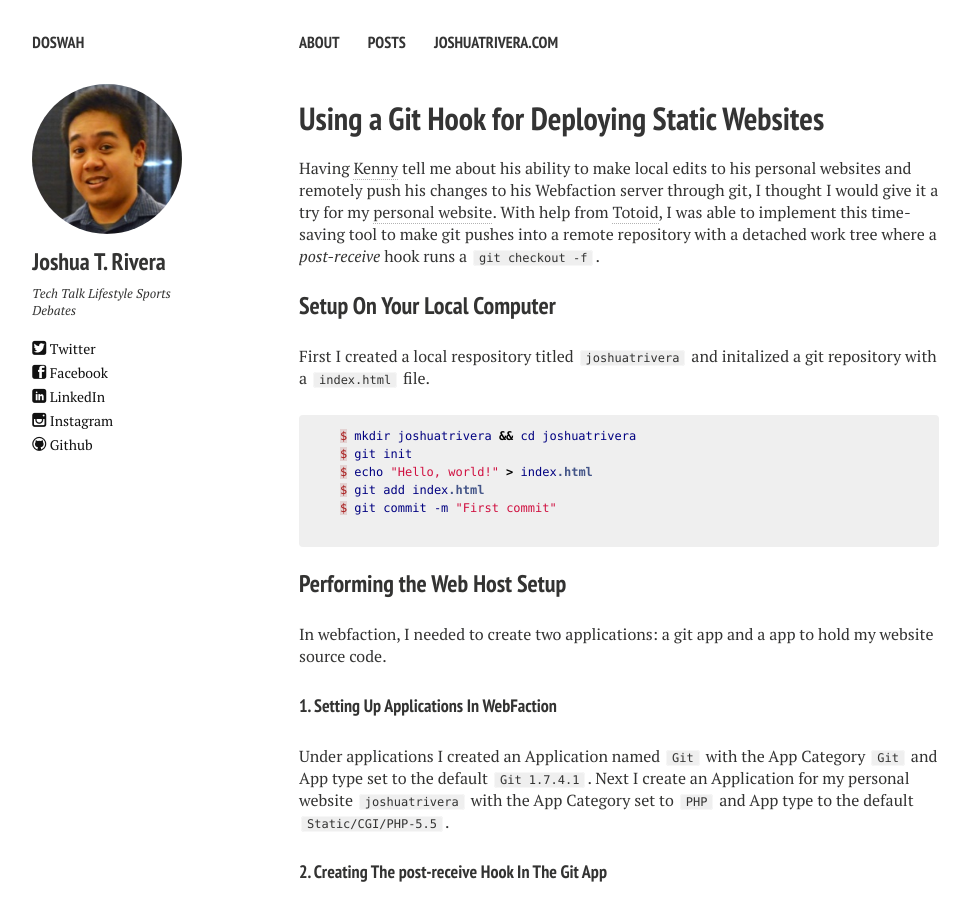
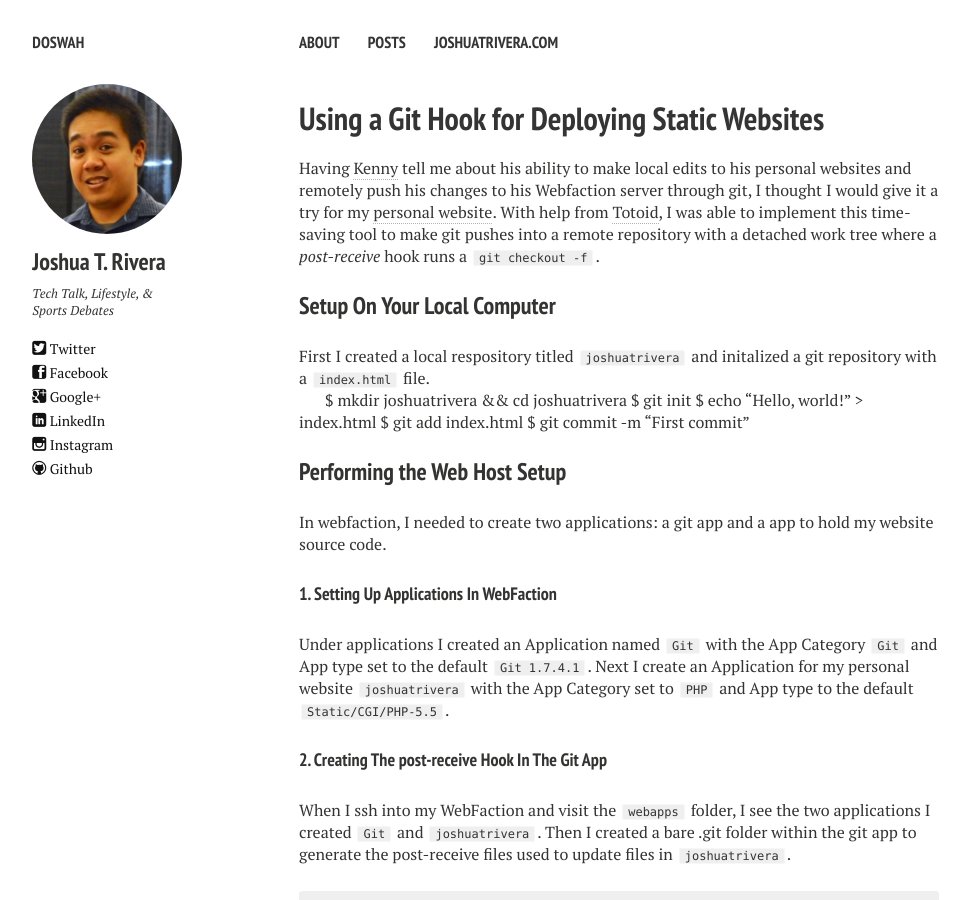
Before and after one commit to alexpolonsky/doswah.com, a Jekyll site: the page built from _posts/2014-05-09-git-hook-static-websites.md, in a window 1280 px wide and 900 px high. Shown: the whole window, without its empty margins (21-991 px from the left). Built offline with Jekyll 4.4.1, drawn with Linux system fonts in a browser that asks for light colours; nearby versions of some CDN libraries; some of the changed text lies outside the part shown.

Commit message:
Attempt to add Google Authorship

```diff
--- a/_config.yml
+++ b/_config.yml
@@ -8,7 +8,7 @@
 owner:
   name:           Joshua T. Rivera
   avatar:         bio-photo.jpg
-  bio:            "Tech Talk\nLifestyle\nSports Debates"
+  bio:            "Tech Talk, Lifestyle, & Sports Debates"
   email:          doswah@gmail.com
   # Social networking links are used in author-bio sidebar. Update and remove as you like.
   twitter: doswah
@@ -24,7 +24,7 @@
   steam:
   dribbble:
   # For Google Authorship https://plus.google.com/authorship
-  google_plus:
+  google_plus: 114578016273192306559
 
 # Analytics and webmaster tools stuff goes here
 google_analytics: UA-51460545-1
--- a/_includes/_author-bio.html
+++ b/_includes/_author-bio.html
@@ -9,7 +9,7 @@
 <p>{{ site.owner.bio }}</p>
 {% if site.owner.twitter %}<a href="http://twitter.com/{{ site.owner.twitter }}" class="author-social" target="_blank"><i class="icon-twitter"></i> Twitter</a>{% endif %}
 {% if site.owner.facebook %}<a href="http://facebook.com/{{ site.owner.facebook }}" class="author-social" target="_blank"><i class="icon-facebook"></i> Facebook</a>{% endif %}
-{% if site.owner.google_plus %}<a href="http://plus.google.com/+{{ site.owner.google_plus }}" class="author-social" target="_blank"><i class="icon-google-plus"></i> Google+</a>{% endif %}
+{% if site.owner.google_plus %}<a href="https://plus.google.com/{{ site.owner.google_plus }}?rel-author" class="author-social" target="_blank"><i class="icon-google-plus"></i> Google+</a>{% endif %}
 {% if site.owner.linkedin %}<a href="http://linkedin.com/pub/{{ site.owner.linkedin }}" class="author-social" target="_blank"><i class="icon-linkedin"></i> LinkedIn</a>{% endif %}
 {% if site.owner.instagram %}<a href="http://instagram.com/{{ site.owner.instagram }}" class="author-social" target="_blank"><i class="icon-instagram"></i> Instagram</a>{% endif %}
 {% if site.owner.tumblr %}<a href="http://{{ site.owner.tumblr }}.tumblr.com" class="author-social" target="_blank"><i class="icon-tumblr"></i> Tumblr</a>{% endif %}
--- a/_includes/_footer.html
+++ b/_includes/_footer.html
@@ -1 +1 @@
-<span>&copy; {{ site.time | date: '%Y' }} {{ site.owner.name }}. Powered by <a href="http://jekyllrb.com">Jekyll</a> using the <a href="http://mademistakes.com/minimal-mistakes/">Minimal Mistakes</a> theme.</span>
+<span>&copy; {{ site.time | date: '%Y' }} {{ site.owner.name }}.</span>
--- a/_posts/2014-05-09-git-hook-static-websites.md
+++ b/_posts/2014-05-09-git-hook-static-websites.md
@@ -12,13 +12,13 @@
 
 First I created a local respository titled `joshuatrivera` and initalized a git repository with a `index.html` file.
 
-    {% highlight css %}
-    $ mkdir joshuatrivera && cd joshuatrivera
-    $ git init
-    $ echo "Hello, world!" > index.html
-    $ git add index.html
-    $ git commit -m "First commit"
-    {% endhighlight %}
+{% raw %}
+$ mkdir joshuatrivera && cd joshuatrivera
+$ git init
+$ echo "Hello, world!" > index.html
+$ git add index.html
+$ git commit -m "First commit"
+{% endraw %}
 
 ### Performing the Web Host Setup
 
```
